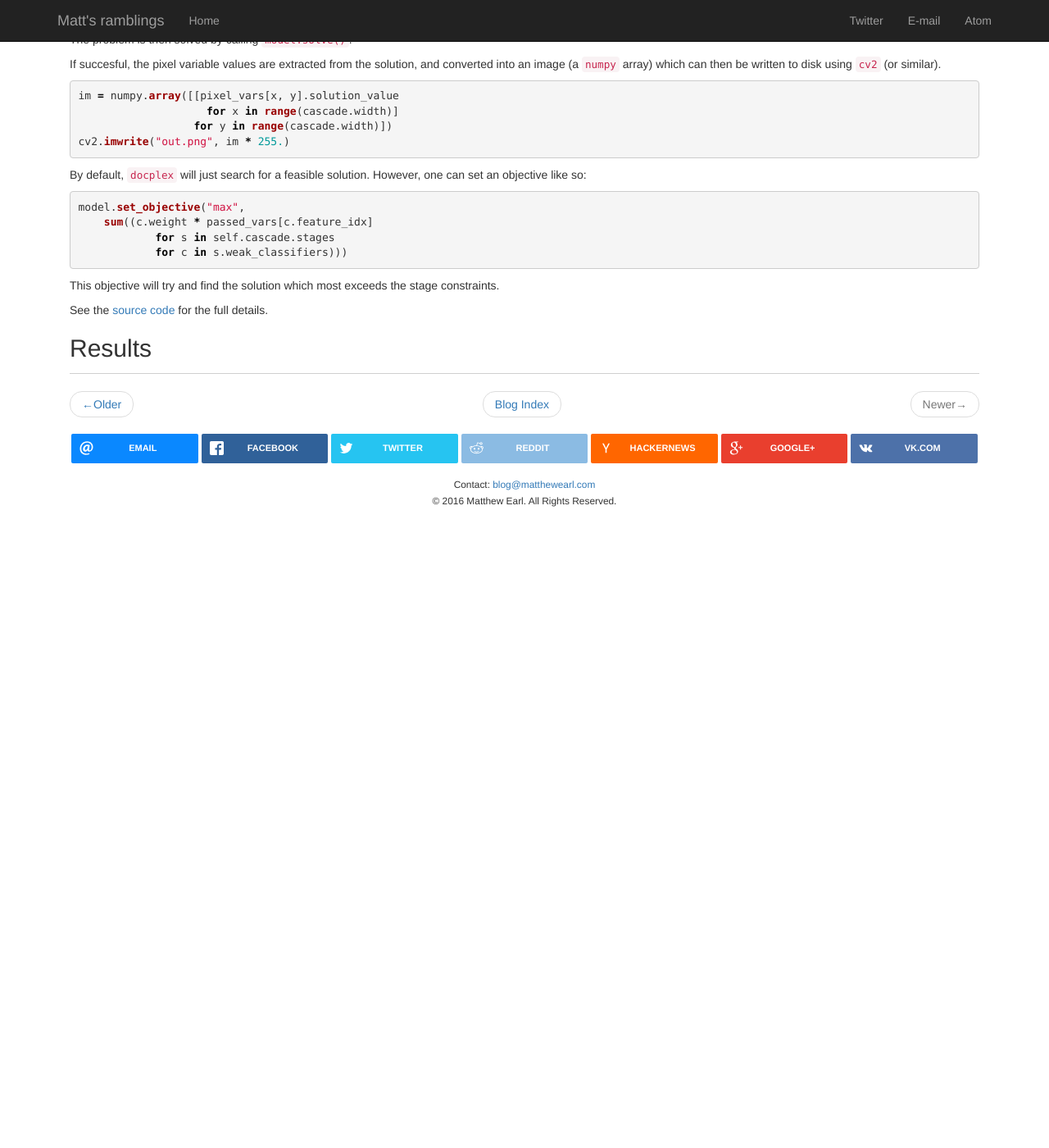
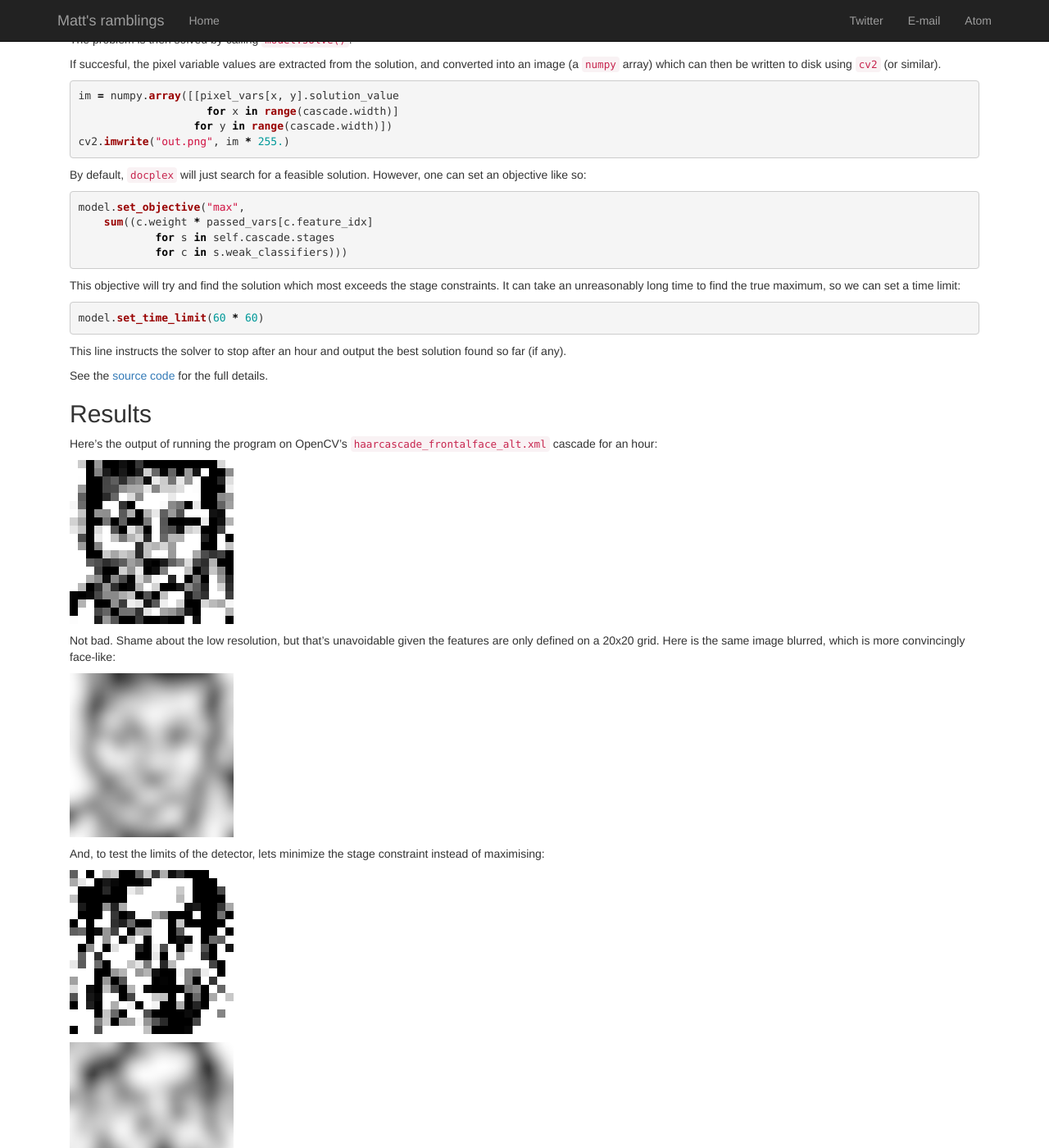
Before and after one commit to matthewearl/matthewearl.github.io, a Jekyll site: the page built from _posts/2016-01-14-inverse-haar.md, in a window 1280 px wide and 1400 px high, scrolled down 2439 px. Shown: the whole window at 82% size. Built offline with Jekyll 4.4.1, drawn with Linux system fonts in a browser that asks for light colours; nearby versions of some CDN libraries; formulas are drawn with MathJax 3; before the commit the page ends 3069 px from its top, so only the background shows below that; some of the changed text lies outside the part shown.

Commit message:
Add some results

```diff
--- a/_posts/2016-01-14-inverse-haar.md
+++ b/_posts/2016-01-14-inverse-haar.md
@@ -212,9 +213,46 @@ model.set_objective("max",
 {% endhighlight %}
 
 This objective will try and find the solution which most exceeds the stage
-constraints.
+constraints. It can take an unreasonably long time to find the true maximum, so
+we can set a time limit:
+
+{% highlight python %}
+model.set_time_limit(60 * 60)
+{% endhighlight %}
+
+This line instructs the solver to stop after an hour and output the best
+solution found so far (if any).
 
 See the [source code](https://github.com/matthewearl/inversehaar) for the full
 details.
 
 ## Results
+
+Here's the output of running the program on OpenCV's
+`haarcascade_frontalface_alt.xml` cascade for an hour:
+
+{% include img.html src="/assets/inverse-haar/face_max_3600.png" alt="Face max" %}
+
+Not bad. Shame about the low resolution, but that's unavoidable given the
+features are only defined on a 20x20 grid. Here is the same image blurred,
+which is more convincingly face-like:
+
+{% include img.html src="/assets/inverse-haar/face_max_3600_blurred.png" alt="Face max blurred" %}
+
+And, to test the limits of the detector, lets minimize the stage constraint
+instead of maximising:
+
+{% include img.html src="/assets/inverse-haar/face_min_3600.png" alt="Face min" %}
+
+{% include img.html src="/assets/inverse-haar/face_min_3600_blurred.png" alt="Face min blurred" %}
+
+Decidedly less face-like!
+
+Here's the best and worst eye image (based on `haarcascade_eye.xml`)
+
+{% include img.html src="/assets/inverse-haar/eye_max_3600.png" alt="Eye max" %}
+
+{% include img.html src="/assets/inverse-haar/eye_max_3600_blurred.png" alt="Eye max blurred" %}
+{% include img.html src="/assets/inverse-haar/eye_min_3600.png" alt="Eye min" %}
+
+{% include img.html src="/assets/inverse-haar/eye_min_3600_blurred.png" alt="Eye min blurred" %}
```
Also changed, not shown: other parts of _posts/2016-01-14-inverse-haar.md (+4 -3 lines), assets/inverse-haar/eye_max_3600.png (added), assets/inverse-haar/eye_max_3600_blurred.png (added), assets/inverse-haar/eye_min_3600.png (added), assets/inverse-haar/eye_min_3600_blurred.png (added), assets/inverse-haar/face_max_3600.png (added), assets/inverse-haar/face_max_3600_blurred.png (added), assets/inverse-haar/face_min_3600.png (added), assets/inverse-haar/face_min_3600_blurred.png (added), assets/inverse-haar/profileface_max_3600.png (added), assets/inverse-haar/profileface_max_3600_blurred.png (added), assets/inverse-haar/profileface_min_3600.png (added), assets/inverse-haar/profileface_min_3600_blurred.png (added).
